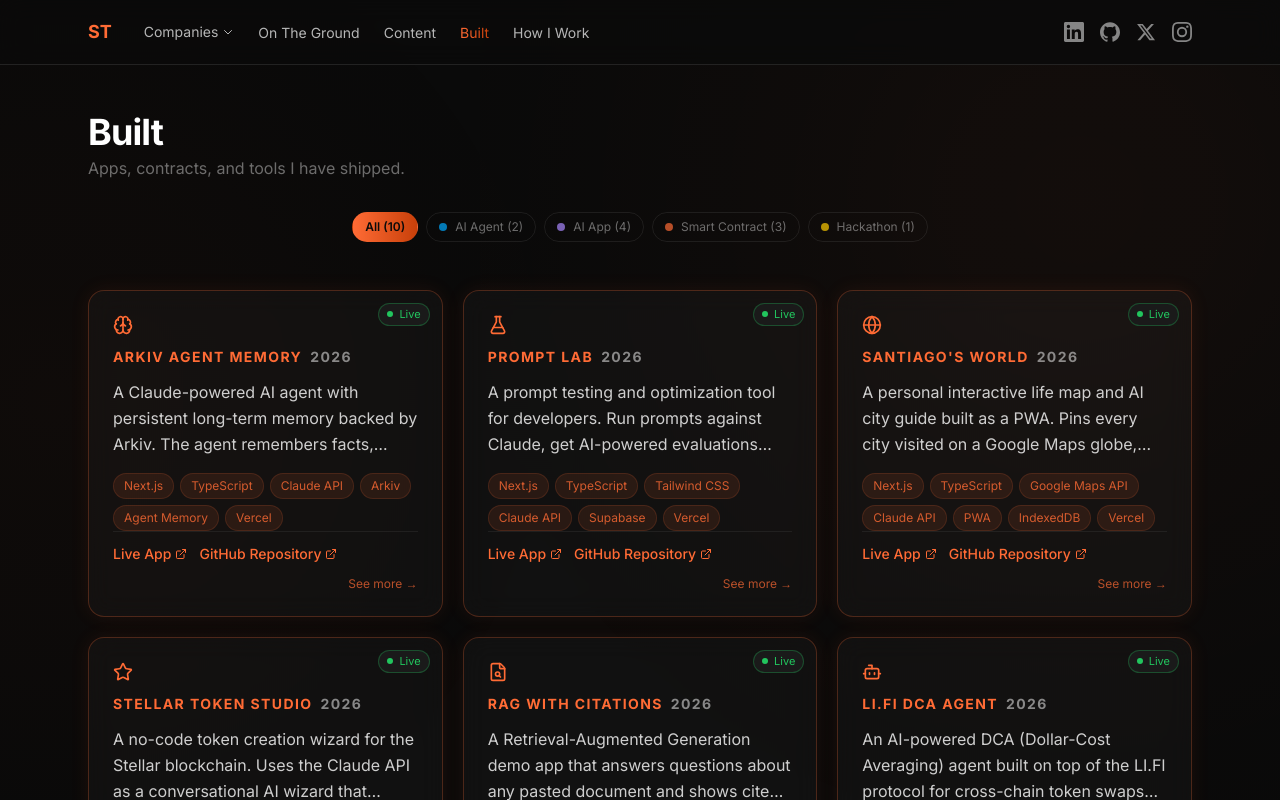
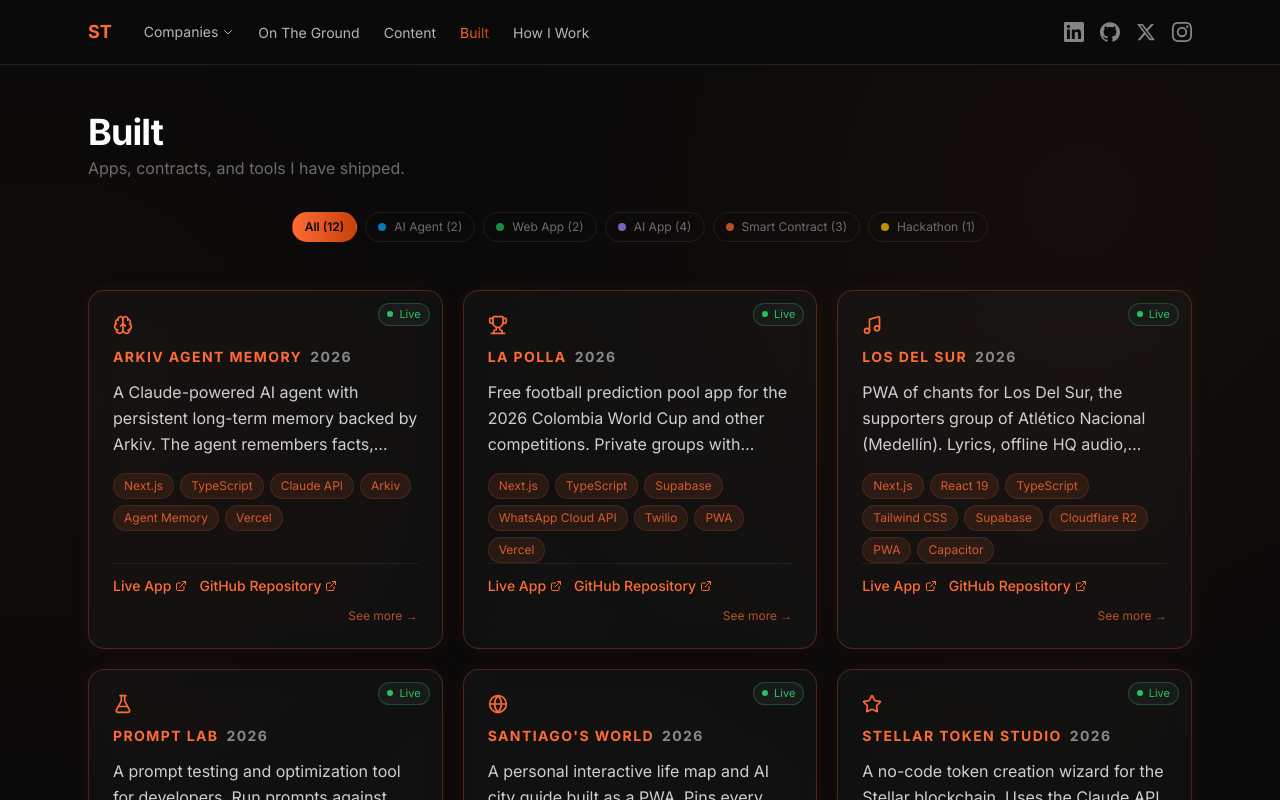
Before and after one commit to SantiagoDevRel/santiago-portfolio, a Next.js app: page /built in a window 1280 px wide. Shown: the top 800 px of the page. Built offline with nearby package versions, Linux system fonts and the light colour scheme.

Commit message:
feat: add La Polla and Los Del Sur to built section, new Web App category

```diff
--- a/src/app/built/page.tsx
+++ b/src/app/built/page.tsx
@@ -12,6 +12,7 @@
   Hackathon: "#ffcc00",
   "AI Agent": "#00aaff",
   "AI App": "#aa88ff",
+  "Web App": "#22c55e",
 };
 
 const categoryCounts: Record<string, number> = {};
--- a/src/components/ProjectCard.tsx
+++ b/src/components/ProjectCard.tsx
@@ -17,6 +17,8 @@
   FileSearch,
   FlaskConical,
   Brain,
+  Trophy,
+  Music,
   X,
   ExternalLink,
   type LucideIcon,
@@ -33,6 +35,8 @@
   FileSearch,
   FlaskConical,
   Brain,
+  Trophy,
+  Music,
 };
 
 const statusConfig: Record<string, { label: string; color: string }> = {
--- a/src/data/projects.ts
+++ b/src/data/projects.ts
@@ -52,6 +52,74 @@
     icon: "Brain",
     liveUrl: "https://arkiv-agent-memory.vercel.app/",
     githubUrl: "https://github.com/SantiagoDevRel/Arkiv-agent-memory",
+    status: "live",
+  },
+  {
+    id: "la-polla-2026",
+    title: "La Polla",
+    company: "Independent",
+    companyUrl: "https://lapollacolombiana.com",
+    role: "Builder",
+    period: { start: "2026", end: "2026" },
+    location: "Remote",
+    category: "Web App",
+    tags: ["Next.js", "TypeScript", "Supabase", "WhatsApp Cloud API", "Twilio", "PWA", "Vercel"],
+    description:
+      "Free football prediction pool app for the 2026 Colombia World Cup and other competitions. Private groups with friends, real-time leaderboards, phone OTP auth, and a WhatsApp bot to predict and check standings. Designed end-to-end on free tiers (Vercel Hobby, Supabase free, football-data.org free).",
+    metrics: [
+      { label: "Tournaments", value: "5 active" },
+      { label: "Auth", value: "Phone OTP" },
+      { label: "Bot", value: "WhatsApp" },
+    ],
+    links: [
+      { label: "Live App", url: "https://lapollacolombiana.com" },
+      { label: "GitHub Repository", url: "https://github.com/SantiagoDevRel/la-polla-app" },
+    ],
+    highlights: [
+      "Free-tier punta a punta — Vercel Hobby + Supabase free + football-data.org free",
+      "WhatsApp Cloud API bot to predict scores, view standings, and rotate join codes",
+      "Phone OTP auth via Twilio with WhatsApp magic-link fallback for SMS delivery issues",
+      "5 live tournaments synced lazily (Champions, World Cup, La Liga, Premier, Serie A)",
+      "Installable PWA with Service Worker offline support",
+    ],
+    featured: true,
+    icon: "Trophy",
+    liveUrl: "https://lapollacolombiana.com",
+    githubUrl: "https://github.com/SantiagoDevRel/la-polla-app",
+    status: "live",
+  },
+  {
+    id: "los-del-sur-2026",
+    title: "Los Del Sur",
+    company: "Independent",
+    companyUrl: "https://losdelsur.vercel.app",
+    role: "Builder",
+    period: { start: "2026", end: "2026" },
+    location: "Remote",
+    category: "Web App",
+    tags: ["Next.js", "React 19", "TypeScript", "Tailwind CSS", "Supabase", "Cloudflare R2", "PWA", "Capacitor"],
+    description:
+      "PWA of chants for Los Del Sur, the supporters group of Atlético Nacional (Medellín). Lyrics, offline HQ audio, synced accounts, push notifications, and an Android wrapper via Capacitor. Audio served from Cloudflare R2 (free egress) for infinite scale.",
+    metrics: [
+      { label: "Audio", value: "AAC 128k" },
+      { label: "Storage", value: "Cloudflare R2" },
+      { label: "Native", value: "Android (Capacitor)" },
+    ],
+    links: [
+      { label: "Live App", url: "https://losdelsur.vercel.app" },
+      { label: "GitHub Repository", url: "https://github.com/SantiagoDevRel/losdelsur" },
+    ],
+    highlights: [
+      "Offline-first PWA with Service Worker — chants playable without internet",
+      "Cloudflare R2 audio storage with free egress — scales without bandwidth cost",
+      "Multi-channel auth: phone OTP, WhatsApp magic-link, and email magic-link",
+      "Account sync between localStorage and Supabase (favorites, plays, downloads)",
+      "Native Android app shipped via Capacitor wrapper around the PWA",
+    ],
+    featured: true,
+    icon: "Music",
+    liveUrl: "https://losdelsur.vercel.app",
+    githubUrl: "https://github.com/SantiagoDevRel/losdelsur",
     status: "live",
   },
   {
```
